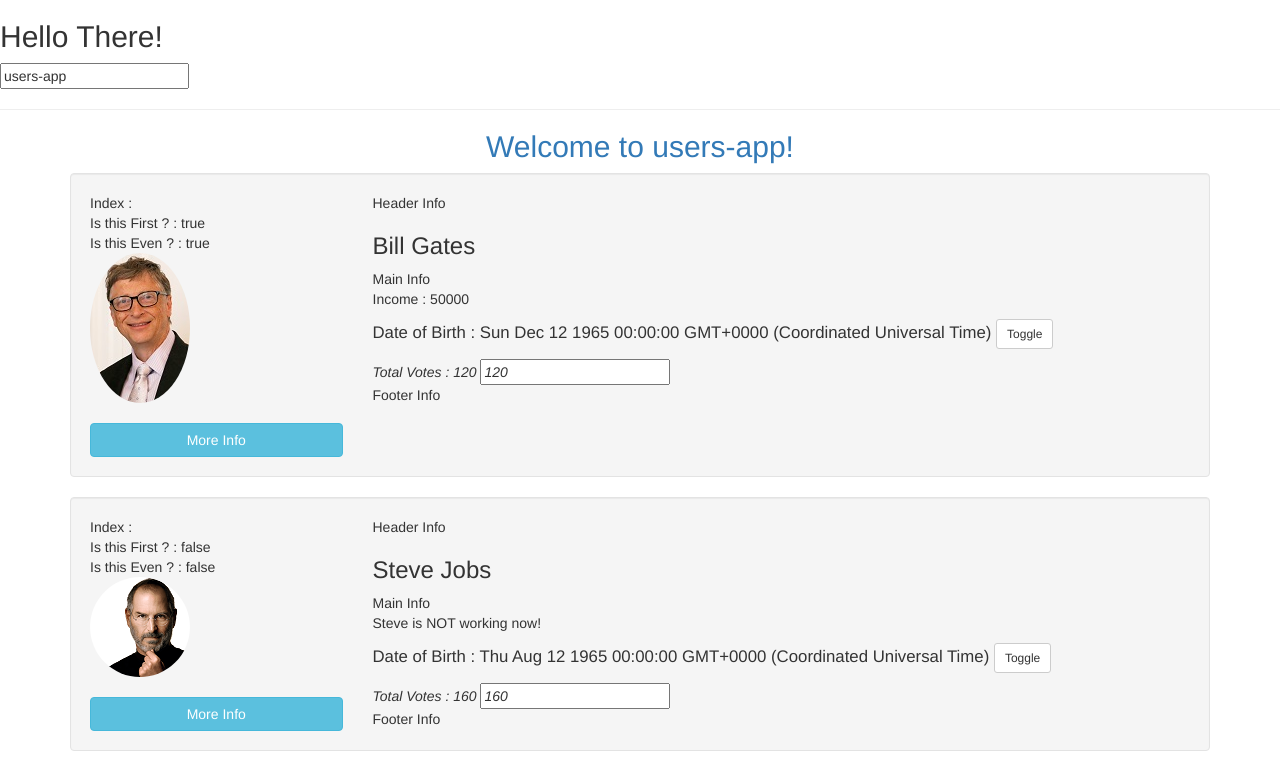
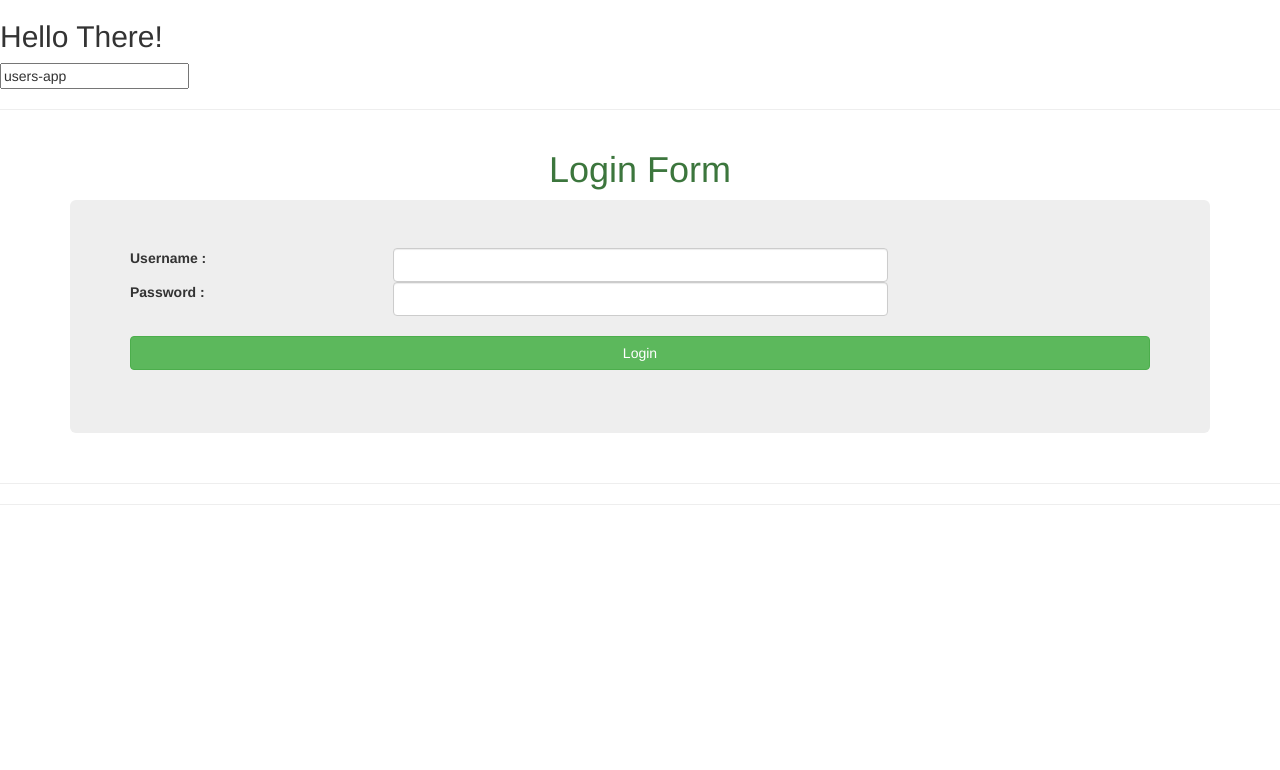
Before and after one commit to synergy2411/everi-users-app, an Angular app: page / in a window 1280 px wide. Shown: the top 770 px of the page. Built offline with nearby package versions, Linux system fonts and the light colour scheme.

Commit message:
form template

```diff
--- a/src/app/app.component.html
+++ b/src/app/app.component.html
@@ -1,4 +1,8 @@
 <h2>Hello There! </h2>
 <input type="text" [(ngModel)] = "title">
+
 <hr>
-<app-users [title] = "title"></app-users>
+<app-login></app-login>
+<hr>
+
+<!-- <app-users [title] = "title"></app-users> -->
--- a/src/app/app.module.ts
+++ b/src/app/app.module.ts
@@ -6,13 +6,17 @@
 import { UsersComponent } from './users/users.component';
 import { UserImgComponent } from './users/user-img/user-img.component';
 import { UserInfoComponent } from './users/user-info/user-info.component';
+import { HighlightDirective } from './directives/highlight.directive';
+import { LoginComponent } from './auth/login/login.component';
 
 @NgModule({
   declarations: [
     AppComponent,
     UsersComponent,
     UserImgComponent,
-    UserInfoComponent
+    UserInfoComponent,
+    HighlightDirective,
+    LoginComponent
   ],
   imports: [
     BrowserModule, FormsModule
--- /dev/null
+++ b/src/app/auth/login/login.component.html
@@ -0,0 +1,33 @@
+<div class="container">
+  <h1 class="text-success text-center">Login Form</h1>
+  <form class="jumbotron">
+    <div class="form-group">
+      <div class="row">
+        <div class="col-md-3 col-sm-3 col-xs-3">
+          <label for="username"> Username : </label>
+        </div>
+        <div class="col-md-6 col-sm-6 col-xs-6">
+          <input type="text" name="username" class="form-control">
+        </div>
+      </div>
+
+      <div class="row">
+        <div class="col-md-3 col-sm-3 col-xs-3">
+          <label for="password">Password : </label>
+        </div>
+        <div class="col-md-6 col-sm-6 col-xs-6">
+          <input type="password" name="password" class="form-control">
+        </div>
+      </div>
+      <br>
+      <div class="container">
+        <div class="row">
+          <button class="btn btn-block btn-success">Login</button>
+        </div>
+      </div>
+    </div>
+  </form>
+</div>
+
+
+<!-- ng g c auth/login  -->
--- /dev/null
+++ b/src/app/auth/login/login.component.ts
@@ -0,0 +1,15 @@
+import { Component, OnInit } from '@angular/core';
+
+@Component({
+  selector: 'app-login',
+  templateUrl: './login.component.html',
+  styleUrls: ['./login.component.css']
+})
+export class LoginComponent implements OnInit {
+
+  constructor() { }
+
+  ngOnInit() {
+  }
+
+}
--- /dev/null
+++ b/src/app/directives/highlight.directive.ts
@@ -0,0 +1,27 @@
+import { Directive, ElementRef, HostBinding, HostListener, Input } from '@angular/core';
+
+@Directive({
+  // selector : '.app-highlight'     // <div class="app-highlight"></div>
+  selector: '[app-highlight]'     // <div app-highlight></div>
+})
+export class HighlightDirective {
+
+  @Input('myColor') myColor : string;
+  @HostBinding('style.background-color') bgColor : any;
+
+  @HostListener('mouseenter')
+  onmouseenter(){
+    this.bgColor = this.myColor;
+  }
+
+  @HostListener('mouseleave')
+  onmouseleave(){
+    this.bgColor = "transparent";
+  }
+
+  constructor(private elementRef: ElementRef) {
+    // console.log(this.elementRef.nativeElement)
+    // this.elementRef.nativeElement.style.backgroundColor = 'aqua';
+  }
+
+}
--- a/src/app/users/user-info/user-info.component.html
+++ b/src/app/users/user-info/user-info.component.html
@@ -1,10 +1,10 @@
 <ng-content select="header"></ng-content>
 
-<h3>{{ user.firstName }} {{ user.lastName }}</h3>
+<h3 app-highlight [myColor] = "'blue'">{{ user.firstName }} {{ user.lastName }}</h3>
 
 <ng-content></ng-content>
 
-<p *ngIf="user.isWorking; else ElseTemplate">
+<p *ngIf="user.isWorking; else ElseTemplate" [ngStyle] = "dynamicStyle">
   Income : <span [innerHTML]="user.income"></span></p>
 
   <!-- Desugar Syntax -->
--- a/src/app/users/user-info/user-info.component.ts
+++ b/src/app/users/user-info/user-info.component.ts
@@ -8,11 +8,19 @@
 })
 export class UserInfoComponent implements OnInit {
 
+  // tslint:disable-next-line: no-input-rename
   @Input('user') user: IUser;
 
-  dynamicClass = { 'border': false, 'feature': true }
+  // tslint:disable-next-line: object-literal-key-quotes
+  dynamicClass = {
+    border: false,
+    feature: true
+  };
+  dynamicStyle = {
+    color : 'green'
+  };
 
-  onToggle(){
+  onToggle() {
     this.dynamicClass.border = !this.dynamicClass.border;
     this.dynamicClass.feature = !this.dynamicClass.feature;
   }
--- a/src/app/users/users.component.ts
+++ b/src/app/users/users.component.ts
@@ -20,9 +20,10 @@
   styleUrls: []
 })
 
-export class UsersComponent implements OnInit,
-  OnChanges, DoCheck, AfterContentInit, AfterContentChecked,
-  AfterViewInit, AfterViewChecked, OnDestroy {
+export class UsersComponent implements OnInit
+// OnChanges, DoCheck, AfterContentInit, AfterContentChecked,
+// AfterViewInit, AfterViewChecked, OnDestroy
+{
 
   @Input() title: string;
   users: IUser[];
@@ -32,22 +33,18 @@
     Mr. ${user.firstName} is working with ${user.company}!!`);
   }
 
-  constructor() {
-    console.log('constructor');
-    // this.user = USER_DATA;
-  }
+  constructor() { }
   ngOnInit() {
-    console.log('ngOnInit');
     this.users = USER_DATA;
   }
-  ngOnChanges(changes: SimpleChanges) {
-    console.log('ngOnChanges', changes);
-  }
-  ngDoCheck() { console.log('ngDoCheck'); }
-  ngAfterContentInit() { console.log('ngAfterContentInit'); }
-  ngAfterContentChecked() { console.log('ngAfterContentChecked'); }
-  ngAfterViewInit() { console.log('ngAfterViewInit'); }
-  ngAfterViewChecked() { console.log('ngAfterViewChecked'); }
-  ngOnDestroy() { console.log('ngOnDestroy'); }
+  // ngOnChanges(changes: SimpleChanges) {
+  //   console.log('ngOnChanges', changes);
+  // }
+  // ngDoCheck() { console.log('ngDoCheck'); }
+  // ngAfterContentInit() { console.log('ngAfterContentInit'); }
+  // ngAfterContentChecked() { console.log('ngAfterContentChecked'); }
+  // ngAfterViewInit() { console.log('ngAfterViewInit'); }
+  // ngAfterViewChecked() { console.log('ngAfterViewChecked'); }
+  // ngOnDestroy() { console.log('ngOnDestroy'); }
 
 }
```
Also changed, not shown: src/app/auth/login/login.component.css (added), 1 other file (tests, documents, lock files or other folders).
